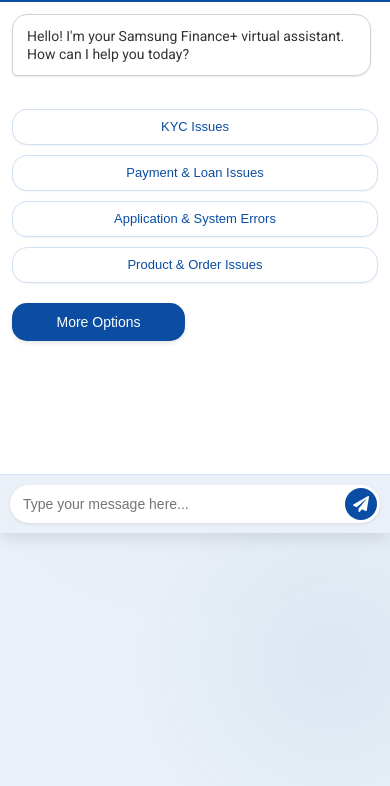
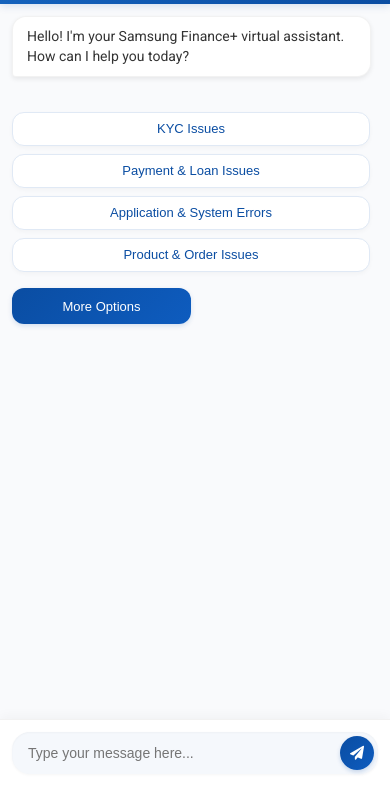
Before and after one commit to Warhyl/Samsung-Finance-Chatbot, a plain HTML site: page index.html in a window 390 px wide. Shown: the part 58-844 px from the top of the page. Drawn offline with Linux system fonts and the light colour scheme.

Commit message:
Update styles.css

```diff
--- a/styles.css
+++ b/styles.css
@@ -2,7 +2,7 @@
     font-family: 'Roboto', sans-serif;
     margin: 0;
     padding: 0;
-    background-color: #e9f0f7;
+    background-color: #f5f8fc;
     display: flex;
     justify-content: center;
     align-items: center;
@@ -17,32 +17,34 @@
     right: 0;
     bottom: 0;
     background-image:
-        radial-gradient(circle at 15% 15%, rgba(26, 118, 210, 0.03) 0%, transparent 20%),
-        radial-gradient(circle at 85% 85%, rgba(0, 68, 148, 0.05) 0%, transparent 25%),
-        radial-gradient(circle at 50% 50%, rgba(26, 118, 210, 0.02) 0%, transparent 60%);
+        radial-gradient(circle at 15% 15%, rgba(26, 118, 210, 0.04) 0%, transparent 25%),
+        radial-gradient(circle at 85% 85%, rgba(0, 68, 148, 0.06) 0%, transparent 30%),
+        radial-gradient(circle at 50% 50%, rgba(26, 118, 210, 0.03) 0%, transparent 70%);
     z-index: -1;
 }
 
 .chat-container {
     width: 100%;
-    height: 65vh;
-    max-width: 450px;
+    height: min(65vh, 600px);
+    max-width: min(450px, 95vw);
     display: flex;
     flex-direction: column;
     background-color: #ffffff;
     position: relative;
     overflow: hidden;
-    border-radius: 12px;
-    box-shadow: 0 5px 15px rgba(0, 0, 0, 0.1);
+    border-radius: 16px;
+    box-shadow: 0 10px 25px rgba(0, 30, 80, 0.12);
+    margin: 15px auto;
 }
 
 .chat-header {
-    background: #0a4da2;
+    background: linear-gradient(135deg, #1565C0 0%, #0a4da2 100%);
     color: white;
-    padding: 8px 15px;
+    padding: 12px 18px;
     z-index: 10;
     position: sticky;
     top: 0;
+    box-shadow: 0 2px 8px rgba(10, 77, 162, 0.15);
 }
 
 .logo-container {
@@ -56,13 +58,14 @@
     justify-content: center;
     height: 35px;
     width: 35px;
-    background-color: #0a4da2;
+    background-color: rgba(255, 255, 255, 0.15);
     color: white;
     font-weight: bold;
     font-size: 16px;
-    margin-right: 10px;
-    border: 2px solid white;
-    border-radius: 5px;
+    margin-right: 12px;
+    border: 2px solid rgba(255, 255, 255, 0.9);
+    border-radius: 8px;
+    box-shadow: 0 2px 5px rgba(0, 0, 0, 0.1);
 }
 
 .header-title {
@@ -74,12 +77,14 @@
     margin: 0;
     font-size: 18px;
     font-weight: 500;
+    letter-spacing: 0.3px;
 }
 
 .header-title h2 {
     margin: 0;
-    font-size: 18px;
+    font-size: 14px;
     font-weight: 400;
+    opacity: 0.9;
 }
 
 .chat-content {
@@ -90,6 +95,7 @@
     padding: 15px;
     gap: 15px;
     padding-bottom: 70px;
+    background-color: #f9fafc;
 }
 
 .chat-messages {
@@ -98,38 +104,38 @@
 }
 
 .message {
-    margin-bottom: 8px;
-    padding: 10px 12px;
-    border-radius: 15px;
+    margin-bottom: 10px;
+    padding: 10px 14px;
+    border-radius: 14px;
     max-width: 85%;
     position: relative;
-    line-height: 1.3;
+    line-height: 1.4;
     word-wrap: break-word;
     animation-delay: 0.1s;
     font-size: 14px;
 }
 
 .user-message {
-    background: #0a4da2;
+    background: linear-gradient(135deg, #0a4da2 0%, #0E5CBF 100%);
     color: white;
     margin-left: auto;
-    border-bottom-right-radius: 5px;
-    border: 1px solid #083a7d;
+    border-bottom-right-radius: 4px;
+    box-shadow: 0 2px 5px rgba(10, 77, 162, 0.15);
 }
 
 .bot-message {
     background: white;
     color: #333;
     margin-right: auto;
-    border-bottom-left-radius: 5px;
-    box-shadow: 0 1px 2px rgba(0, 0, 0, 0.1);
-    border: 1px solid #d1d1d1;
+    border-bottom-left-radius: 4px;
+    box-shadow: 0 2px 5px rgba(0, 0, 0, 0.08);
+    border: 1px solid rgba(0, 0, 0, 0.05);
 }
 
 .quick-reply-section {
     display: flex;
     flex-wrap: wrap;
-    gap: 10px;
+    gap: 8px;
     justify-content: flex-start;
     margin-top: 10px;
     max-width: 100%;
@@ -137,18 +143,18 @@
 
 .quick-reply-btn {
     background-color: white;
-    border: 1px solid #d1e0f6;
+    border: 1px solid #e0e9f5;
     color: #0a4da2;
-    border-radius: 15px;
-    padding: 8px 15px;
-    font-size: 14px;
+    border-radius: 12px;
+    padding: 8px 14px;
+    font-size: 13px;
     font-weight: 500;
     cursor: pointer;
     transition: all 0.2s;
     text-align: center;
-    box-shadow: 0 1px 2px rgba(0, 0, 0, 0.05);
-    width: calc(50% - 10px);
-    height: 38px;
+    box-shadow: 0 2px 4px rgba(0, 0, 0, 0.03);
+    width: calc(50% - 4px);
+    height: 36px;
     display: flex;
     align-items: center;
     justify-content: center;
@@ -162,7 +168,7 @@
     -webkit-line-clamp: 2;
     -webkit-box-orient: vertical;
     overflow: hidden;
-    line-height: 1.1;
+    line-height: 1.2;
     max-width: 100%;
 }
 
@@ -176,36 +182,45 @@
 
 .quick-reply-btn:hover {
     background-color: #f0f6ff;
+    box-shadow: 0 3px 8px rgba(10, 77, 162, 0.08);
+    transform: translateY(-1px);
 }
 
 .more-options-btn {
-    background-color: #0a4da2;
+    background: linear-gradient(135deg, #0a4da2 0%, #0E5CBF 100%);
     color: white;
     border: none;
-    border-radius: 15px;
-    padding: 8px 15px;
-    font-size: 14px;
+    border-radius: 12px;
+    padding: 8px 14px;
+    font-size: 13px;
     font-weight: 500;
     cursor: pointer;
     text-align: center;
-    box-shadow: 0 2px 5px rgba(0, 0, 0, 0.1);
-    margin-top: 10px;
+    box-shadow: 0 2px 5px rgba(10, 77, 162, 0.15);
+    margin-top: 8px;
     display: none;
-    width: calc(50% - 10px);
-    height: 38px;
+    width: calc(50% - 4px);
+    height: 36px;
     display: flex;
     align-items: center;
     justify-content: center;
+    transition: all 0.2s;
 }
 
 .more-options-btn.show {
     display: inline-flex;
 }
 
+.more-options-btn:hover {
+    background: linear-gradient(135deg, #0E5CBF 0%, #1565C0 100%);
+    box-shadow: 0 3px 8px rgba(10, 77, 162, 0.2);
+    transform: translateY(-1px);
+}
+
 .chat-input-container {
-    padding: 10px;
-    background-color: #e9f0f7;
-    border-top: 1px solid #d1e0f6;
+    padding: 12px;
+    background-color: white;
+    border-top: 1px solid rgba(0, 0, 0, 0.05);
     position: absolute;
     bottom: 0;
     left: 0;
@@ -213,30 +228,38 @@
     z-index: 100;
     width: 100%;
     box-sizing: border-box;
+    box-shadow: 0 -4px 10px rgba(0, 0, 0, 0.03);
 }
 
 .chat-input {
     display: flex;
     align-items: center;
-    background-color: white;
-    border-radius: 20px;
-    padding: 3px;
-    box-shadow: 0 1px 3px rgba(0, 0, 0, 0.1);
+    background-color: #f5f8fc;
+    border-radius: 18px;
+    padding: 4px;
+    box-shadow: 0 1px 3px rgba(0, 0, 0, 0.04), inset 0 1px 2px rgba(0, 0, 0, 0.03);
+    transition: all 0.2s;
+}
+
+.chat-input:focus-within {
+    background-color: #f0f6ff;
+    box-shadow: 0 1px 3px rgba(10, 77, 162, 0.1), inset 0 1px 2px rgba(10, 77, 162, 0.05);
 }
 
 .chat-input input {
     flex: 1;
-    padding: 6px 10px;
+    padding: 8px 12px;
     border: none;
     outline: none;
-    border-radius: 20px;
+    border-radius: 18px;
     font-size: 14px;
+    background-color: transparent;
 }
 
 .chat-input button {
-    width: 32px;
-    height: 32px;
-    background-color: #0a4da2;
+    width: 34px;
+    height: 34px;
+    background: linear-gradient(135deg, #0a4da2 0%, #0E5CBF 100%);
     border: none;
     color: white;
     border-radius: 50%;
@@ -245,17 +268,24 @@
     align-items: center;
     justify-content: center;
     margin-left: 4px;
+    box-shadow: 0 2px 4px rgba(10, 77, 162, 0.2);
+    transition: all 0.2s;
+}
+
+.chat-input button:hover {
+    transform: scale(1.05);
+    box-shadow: 0 3px 6px rgba(10, 77, 162, 0.25);
 }
 
 .chat-input button i {
-    font-size: 16px;
+    font-size: 14px;
 }
 
 /* Add fade-in animation for messages */
 @keyframes fadeIn {
     from {
         opacity: 0;
-        transform: translateY(10px);
+        transform: translateY(8px);
     }
     to {
         opacity: 1;
@@ -270,18 +300,18 @@
 /* Typing indicator */
 .typing-indicator {
     display: flex;
-    padding: 12px 16px;
+    padding: 10px 14px;
     width: fit-content;
     background: white;
-    border-radius: 20px;
-    margin-bottom: 16px;
-    border-bottom-left-radius: 5px;
-    box-shadow: 0 1px 2px rgba(0, 0, 0, 0.1);
+    border-radius: 14px;
+    margin-bottom: 10px;
+    border-bottom-left-radius: 4px;
+    box-shadow: 0 2px 5px rgba(0, 0, 0, 0.08);
 }
 
 .typing-indicator span {
-    height: 8px;
-    width: 8px;
+    height: 7px;
+    width: 7px;
     background: #0a4da2;
     border-radius: 50%;
     display: inline-block;
@@ -307,33 +337,77 @@
     animation: pulse 1s infinite 0.4s;
 }
 
+/* Scrollbar styling */
+.chat-content::-webkit-scrollbar {
+    width: 6px;
+}
+
+.chat-content::-webkit-scrollbar-track {
+    background: rgba(0, 0, 0, 0.03);
+}
+
+.chat-content::-webkit-scrollbar-thumb {
+    background: rgba(10, 77, 162, 0.15);
+    border-radius: 10px;
+}
+
+.chat-content::-webkit-scrollbar-thumb:hover {
+    background: rgba(10, 77, 162, 0.25);
+}
+
+/* Responsive design for different screen sizes */
+@media (max-height: 600px) {
+    .chat-container {
+        height: 90vh;
+    }
+
+    .chat-header {
+        padding: 8px 15px;
+    }
+
+    .sf-logo {
+        height: 30px;
+        width: 30px;
+        font-size: 14px;
+    }
+}
+
+/* Tablet-sized screens */
+@media (min-width: 481px) and (max-width: 768px) {
+    .chat-container {
+        max-width: 90vw;
+        height: min(70vh, 650px);
+    }
+}
+
 /* Mobile responsive design */
 @media (max-width: 480px) {
     .chat-container {
-        height: 70vh;
+        height: 100vh;
         max-width: 100%;
         border-radius: 0;
         overflow: hidden;
+        margin: 0;
     }
 
     .sf-logo {
-        height: 40px;
-        width: 40px;
+        height: 34px;
+        width: 34px;
+        font-size: 16px;
+    }
+
+    .header-title h1 {
         font-size: 18px;
     }
 
-    .header-title h1 {
-        font-size: 20px;
-    }
-
     .header-title h2 {
-        font-size: 15px;
+        font-size: 14px;
     }
 
     .quick-reply-btn {
-        width: 100%;
+        width: calc(100% - 8px);
         padding: 8px 12px;
-        height: 36px;
+        height: 34px;
         font-size: 13px;
     }
 
@@ -344,11 +418,12 @@
 
     .message {
         max-width: 90%;
-        padding: 12px 14px;
+        padding: 10px 14px;
     }
 
     body {
         overflow: hidden;
+        background-color: #f9fafc;
     }
 
     .chat-container {
@@ -364,3 +439,26 @@
         position: absolute;
     }
 }
+
+/* Landscape orientation for mobile */
+@media (max-width: 900px) and (orientation: landscape) {
+    .chat-container {
+        height: 100vh;
+        max-width: 90%;
+        margin: 0 auto;
+    }
+
+    .chat-content {
+        padding-bottom: 60px;
+    }
+
+    .chat-header {
+        padding: 8px 15px;
+    }
+
+    .sf-logo {
+        height: 28px;
+        width: 28px;
+        font-size: 14px;
+    }
+}
```
